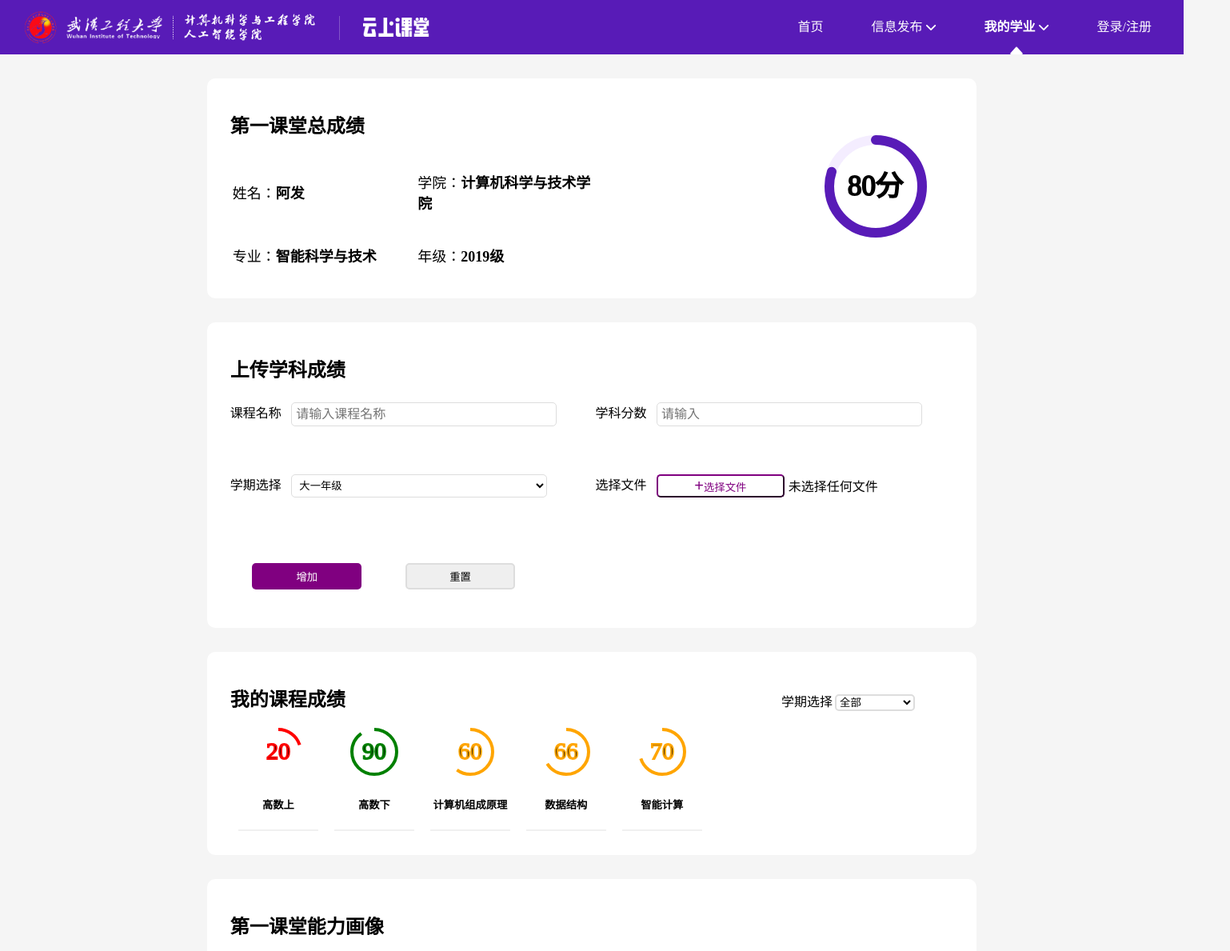
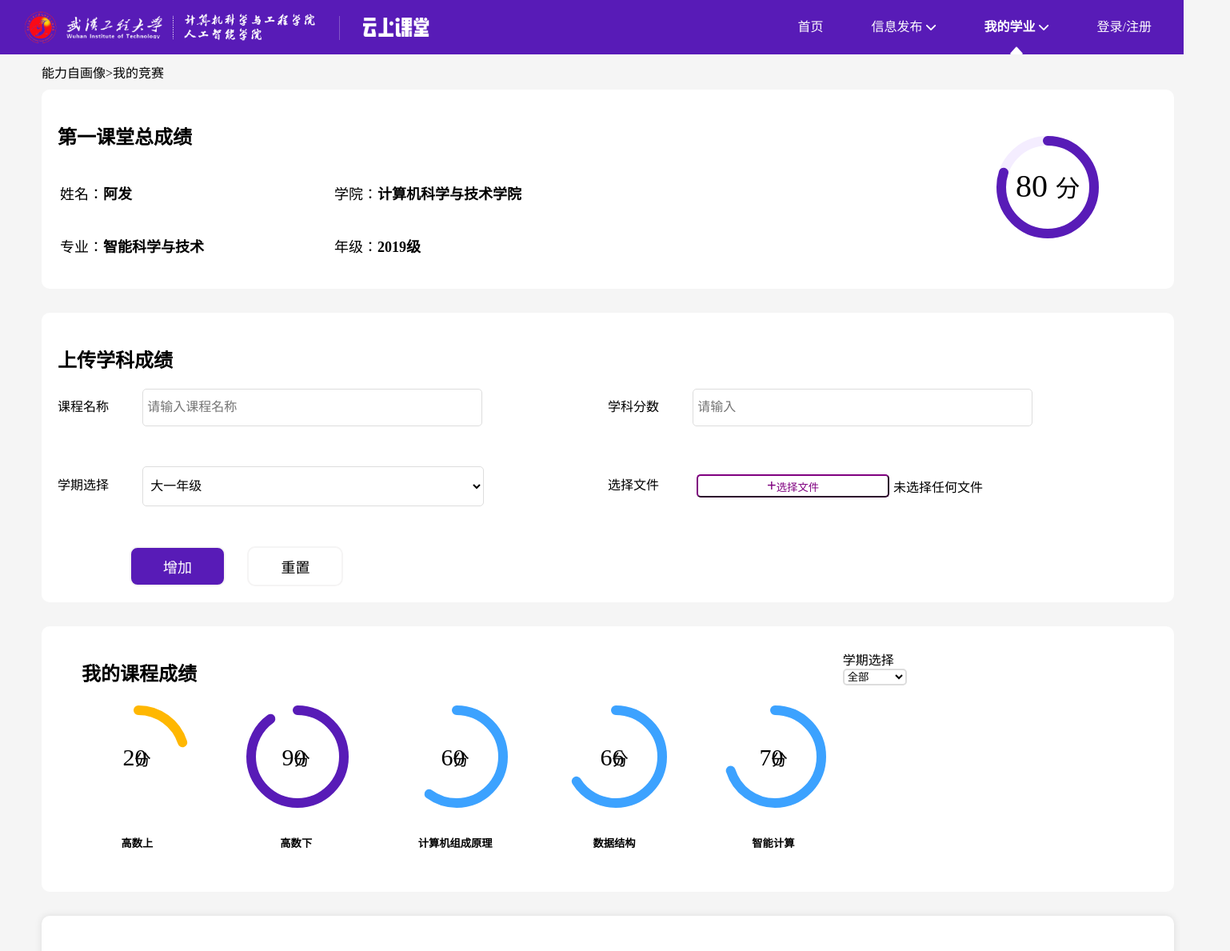
Before and after one commit to zqszqszqstvt/dierketang, a Vue app in the folder secondclass-vue-master/: page /ClassScore in a window 1280 px wide. Shown: the top 1189 px of the page at 80% size, 1538 px wide, since content can reach past the window. Built offline with nearby package versions, Linux system fonts and the light colour scheme.

Commit message:
合并并对我的成绩页面做修改

```diff
--- a/secondclass-vue-master/src/views/ClassScore/ClassScoreCommit.vue
+++ b/secondclass-vue-master/src/views/ClassScore/ClassScoreCommit.vue
@@ -92,15 +92,13 @@
 
   <style lang="less" scoped>
   .card {
+  width: 100%;
     padding: 20px;
     border-radius: 10px;
     background-color: #fff;
     margin-top: 6px;
-    display: flex;
     flex-wrap: wrap;
     justify-content: space-between;
-    padding-left: 3%;
-
   }
   .enorme-plus {
   font-size: 20px;  /* 设置字体大小 */
@@ -143,57 +141,65 @@
 
   }
 
-  .form-group input{
+  .form-group select {
+  width: 62%;
+  height: 50px;
+  font-size: 16px;
   padding: 5px;
   border-radius: 5px;
   border: 1px solid #ddd;
-    width: 70%;
-    margin: 5px;
+  margin-right: 22%;
 }
-  .form-group select {
+.form-group input {
+  width: 60%;
+  height: 35px;
+  font-size: 16px;
   padding: 5px;
   border-radius: 5px;
   border: 1px solid #ddd;
-    width: 70%;
-    margin: 5px;
+  margin-right: 22%;
 }
 
-  .button-group {
-    flex: 1 0 100%;
-    text-align: right;
-    display: flex;
-    justify-content: flex-start;
-  }
+
 
   #file{
     display: none;
   }
+  .button-group {
+  flex: 1 0 100%;
+  text-align: left;
+  margin-left: 90px;
+}
 .button-group button {
-    padding: 5px 10px;
+  padding: 10px 40px;
   border-radius: 5px;
-    width: 15%;
-    margin: 3%;
+  font-size: 18px;
+  margin-right: 2%;
   cursor: pointer;
-    color: black; /* 设置文字颜色为黑色 */
-    border: 2px solid #DDDDDD; /* 设置边框 */
-    transition: background-color 0.3s ease; /* 添加过渡效果 */
+  background-color: transparent;
+  color: black;
+  border: 2px solid #F5F4F4;
+  border-radius: 10px;
+  transition: background-color 0.3s ease, border-color 0.3s ease; /* 添加过渡效果 */
+}
+
+.button-group button:first-child {
+  background-color: #581BB7;
+  color: #FFFFFF;
 }
 
 .button-group button:first-child:hover {
-    background-color: #007BFF; /* 当鼠标移动到第一个按钮上时，改变背景颜色 */
-    color: black; /* 当鼠标移动到第一个按钮上时，改变文字颜色 */
-    border: none;
-  }
-  .button-group button:first-child{
-    background-color:  #800080;
-    color: white;
-    border: none;
+  background-color: #007BFF;
+  color: #FFFFFF;
+  border-color: transparent; /* 将边框颜色设置为透明 */
+  border-radius: 10px;
 }
 
 .button-group button:last-child:hover {
   background-color: #DC3545;
-    color: white;
-    border: none;
+  color: #FFFFFF;
+  border-color: transparent; /* 将边框颜色设置为透明 */
+  border-radius: 10px;
 }
 
   select {
--- a/secondclass-vue-master/src/views/ClassScore/ClassScoreItem.vue
+++ b/secondclass-vue-master/src/views/ClassScore/ClassScoreItem.vue
@@ -2,19 +2,33 @@
     <div class="box">
       <div class="score-inall">
         <div class="progress-ring">
-            <svg :width="radius * 2" :height="radius * 2">
-            <circle
-            class="progress-ring__circle"
+            <svg :width="radius * 2+20" :height="radius * 2+20">
+
+              <circle
+            class="progress-ring__circle" id="c2"
+            :stroke="color2"
+            :stroke-dasharray="circumference + ' ' + circumference"
+            r=" radius"
+            stroke-width="12"
+            fill="transparent"
+            stroke-linecap="round"
+            :r="normalizedRadius"
+            :cx="radius+12"
+            :cy="radius+12"
+            />
+                <circle
+            class="progress-ring__circle" id="c1"
             :stroke="color"
             :stroke-dasharray="circumference + ' ' + circumference"
             :style="{ strokeDashoffset: strokeDashoffset + 'px' }"
-            stroke-width="4"
+            stroke-width="12"
             fill="transparent"
+            stroke-linecap="round"
             :r="normalizedRadius"
-            :cx="radius"
-            :cy="radius"
+            :cx="radius+12"
+            :cy="radius+12"
             />
-          <text x="50%" y="50%" text-anchor="middle" :stroke="color" stroke-width="2px" dy=".3em" style="font-size: 30px;">{{ progress }}</text>
+          <text x="50%" y="50%" text-anchor="middle" :stroke="color" stroke-width="0px" dy=".3em" style="font-size: 30px;">{{ progress }}<tspan style="font-size: 20px;word-spacing: -20;" > 分</tspan></text>
         </svg>
         </div>
         <h5 class="top-title">{{ grade.subject }}</h5>
@@ -27,7 +41,7 @@
     name: 'ClassScoreTop',
     data() {
       return {
-        radius: 30,
+        radius: 60,
         progress: 0,
       };
     },
@@ -52,13 +66,24 @@
       },
       color() {
         if(this.progress >= 90 && this.progress <= 100) {
-            return 'green'
-        }else if(this.progress >= 80 && this.progress < 90) {
-            return 'orange'
-        }else if(this.progress >= 60 && this.progress < 80) {
-            return 'orange'
+            return '#581BB7'
+        }else if(this.progress >= 75 && this.progress < 90) {
+            return '#581BB7'
+        }else if(this.progress >= 60 && this.progress < 75) {
+            return '#3CA2FF'
         }else if(this.progress < 60) {
-            return 'red'
+            return '#FFB701'
+        }
+      }
+      ,color2(){
+        if(this.progress >= 90 && this.progress <= 100) {
+            return '#F4EDFF'
+        }else if(this.progress >= 75 && this.progress < 90) {
+            return '#F4EDFF'
+        }else if(this.progress >= 60 && this.progress < 75) {
+            return '#E4F2FF'
+        }else if(this.progress < 60) {
+            return '#FFF5DB'
         }
       }
     },
@@ -71,12 +96,12 @@
     display: flex;
     justify-content: center;
     align-items: center;
-    border-bottom: 2px solid #F0F0F0;
     margin-top: 15px;
     margin-bottom: 15px;
-    margin-left: 20px;
+    margin-left: 10px;
     margin-right: 20px;
-    width: 100px;
+    width: 13%;
+    overflow: auto;
 
 }
 
@@ -84,11 +109,17 @@
     transition: stroke-dashoffset 0.35s;
     transform: rotate(-90deg);
     transform-origin: 50% 50%;
+    margin-top: 15px;
+    margin-bottom: 15px;
+    margin-left: 10px;
+    margin-right: 10px;
   }
 
   .progress-ring, .top-title {
     text-align: center;
   }
-
+ .score-inall{
+  width: 100%;
+ }
 
   </style>
--- a/secondclass-vue-master/src/views/ClassScore/ClassScorePage.vue
+++ b/secondclass-vue-master/src/views/ClassScore/ClassScorePage.vue
@@ -1,18 +1,21 @@
 <template>
     <div class="box">
       <div class="mini-box">
+        <div class="main-title">
+          能力自画像>我的竞赛
+        </div>
         <div class="top-box">
           <ClassScoreTop/>
         </div>
         <ClassScoreCommit/>
         <div class="gradescard">
-          <h2 class="termselect" style="width: 55%;">我的课程成绩</h2>
+            <h2 class="termselect" style="width: 55%;">我的课程成绩</h2>
           <div class="termselect" style="{
             width: 80%;
-            position: relative;
-            right: 0;
-            transform: translateX(100%);
-          }">
+      position: relative;
+      right: 0;
+      transform: translateX(100%);
+    }">
             <label>学期选择</label>
             <select @change="changegrade" >
               <!-- 这里添加你的选项 -->
@@ -120,16 +123,14 @@
       align-items: center;
     }
     .mini-box {
-      width: 65%;
+      width: auto;
     }
     .top-box {
-      margin-top: 30px;
+      width: 100%;
       margin-bottom: 30px;
       padding: 20px;
       border-radius: 10px;
       background-color: #fff;
-      padding-left: 3%;
-      padding-right: 5%;
     }
     .classItem {
         display: flex;
@@ -141,26 +142,25 @@
     h2 {
       text-align: left;
       margin: 20px;
-      margin-left: 0;
-
     }
     .termselect label{
       margin-right: 3px;
     }
     .termselect {
+      margin-left: 30px;
       margin-bottom: 10px;
       display: inline-block;
     }
     .gradescard {
+     width: 100%;
       position: relative;
       border-radius: 10px;
       padding: 20px;
-      background-color: #FFFFFF;
+      background-color: #fff;
       margin-top: 30px;
-      padding-left: 3%;
     }
     .termselect select {
-      width: 100px;
+      width: 55%;
       background-color: #FFFFFF;
       border: 2px solid #DDDDDD;
       border-radius: 5px; /* 设置边框圆角为5像素 */
@@ -172,12 +172,16 @@
       align-items: center;
     }
     .buttom {
+     width: 100%;
       padding: 20px;
       border-radius: 10px;
+      box-shadow: 0 0 10px rgba(0, 0, 0, 0.1);
       background-color: #fff;
       margin-top: 30px;
-      padding-left: 3%;
     }
 
-
+    .main-title {
+  margin-top: 10px;
+  margin-bottom: 10px;
+}
   </style>
--- a/secondclass-vue-master/src/views/ClassScore/ClassScoreTop.vue
+++ b/secondclass-vue-master/src/views/ClassScore/ClassScoreTop.vue
@@ -1,5 +1,36 @@
 <template>
     <div class="box">
+      <div class="score-inall">
+        <div class="progress-ring" :width="radius * 2+24" :height="radius * 2+24">
+            <svg :width="radius * 2+24" :height="radius * 2+24">
+              <circle
+            class="progress-ring__circle"
+            stroke="#F4EDFF"
+            :stroke-dasharray="circumference + ' ' + circumference"
+            stroke-width="12"
+            fill="transparent"
+            stroke-linecap="round"
+            :r="normalizedRadius"
+            :cx="radius+12"
+            :cy="radius+12"
+            />
+            <circle
+            class="progress-ring__circle"
+            stroke="#581BB7"
+            :stroke-dasharray="circumference + ' ' + circumference"
+            :style="{ strokeDashoffset: strokeDashoffset + 'px' }"
+            stroke-width="12"
+            fill="transparent"
+            stroke-linecap="round"
+            :r="normalizedRadius"
+            :cx="radius+12"
+            :cy="radius+12"
+            />
+          <text x="50%" y="50%" text-anchor="middle" stroke="#D8BFD8" stroke-width="0px" dy=".3em" style="font-size: 40px;"><tspan style="">{{ progress }}</tspan> <tspan style="font-size: 30px;word-spacing: -20;" > 分</tspan></text>
+        </svg>
+        </div>
+
+      </div>
       <div class="info">
       <h2 class="top-title">第一课堂总成绩</h2>
         <table>
@@ -10,34 +41,6 @@
             <td><p>专业：<strong>{{ information.major }}</strong></p></td><td><p>年级：<strong>{{ information.grade }}级</strong></p></td>
           </tr>
         </table>
-      </div>
-      <div class="score-inall">
-        <div class="progress-ring">
-          <svg class="progress-ring" :width="radius * 2 + 12" :height="radius * 2 + 12">
-            <circle
-                class="progress-ring__circle"
-                stroke="#F4EDFF"
-                stroke-width="12"
-                fill="transparent"
-                :r="normalizedRadius"
-                :cx="radius + 6"
-                :cy="radius + 6"
-                />
-            <circle
-                class="progress-ring__circle"
-                stroke="#581BB7"
-                :stroke-dasharray="circumference + ' ' + circumference"
-                :style="{ strokeDashoffset: strokeDashoffset + 'px' }"
-                stroke-width="12"
-                fill="transparent"
-                :r="normalizedRadius"
-                :cx="radius + 6"
-                :cy="radius + 6"
-                stroke-linecap="round"
-                />
-            <text x="50%" y="50%" text-anchor="middle" stroke="#000000" stroke-width="2px" dy=".3em" style="font-size: 35px;">{{ progress }}分</text>
-          </svg>
-        </div>
       </div>
     </div>
   </template>
@@ -94,10 +97,9 @@
     display: flex;
     position: relative;
     height: auto;
-    /* 或使用其他合适的值 */
+    flex-direction: row-reverse;
     align-items: stretch;
     flex-grow: 1;
-
   }
   .progress-ring__circle {
     transition: stroke-dashoffset 0.35s;
@@ -107,30 +109,30 @@
   .score-inall {
     width: 20%;
     left: auto;
-    right: 0; /* 或其他值 */
+    right: 0;
   }
+
   .progress-ring, .top-title {
     text-align: center;
   }
   .info {
     margin-right: 30%;
-    width: 60%;
+    width: 50%;
     left: 0;
     right: auto;
+
   }
-  td
-  {
+  td {
     text-align:left;
     font-size: auto;
     }
-  table
-{
+  table {
     border-collapse: separate;
     text-align: left;
     width: 100%;
     height: 100%;
   }
-td{
+  td {
     width: 50%;
     border-spacing:50px;
     font-size: 18px;
@@ -140,5 +142,6 @@ td{
   clear: both;
   width: 100%;
   text-align: left;
+
 }
 </style>
--- a/secondclass-vue-master/src/views/MyCompetition/MyCompetitionCommit.vue
+++ b/secondclass-vue-master/src/views/MyCompetition/MyCompetitionCommit.vue
@@ -126,7 +126,6 @@ form {
   flex: 1 0 100%;
   text-align: left;
   margin-left: 90px;
-
 }
 .button-group button {
   padding: 10px 40px;
```
Also changed, not shown: secondclass-vue-master/src/views/ClassScore/ClassScoreCapacity.vue (+30 -9 lines), 1 other file (tests, documents, lock files or other folders). Lines whose indentation alone changed are shown as unchanged.
